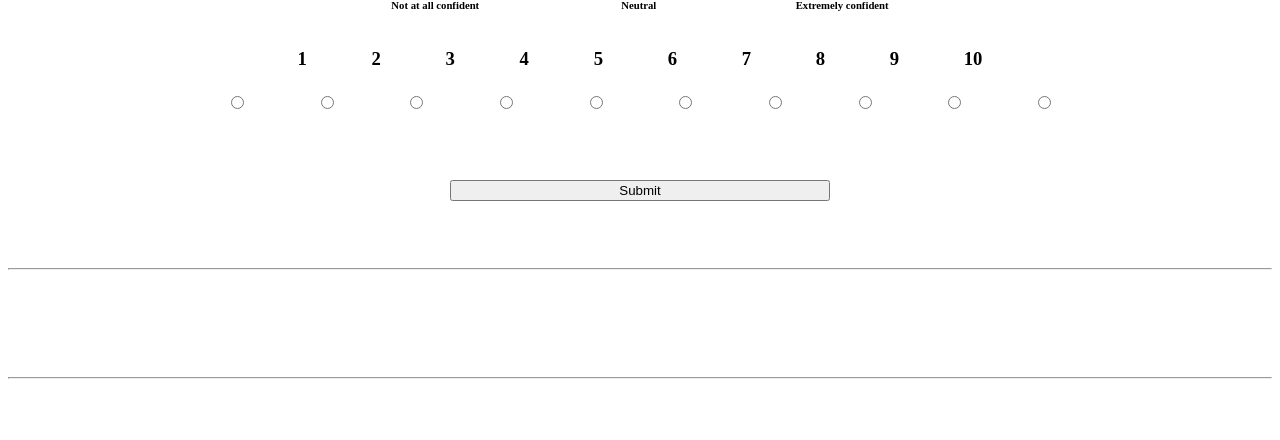
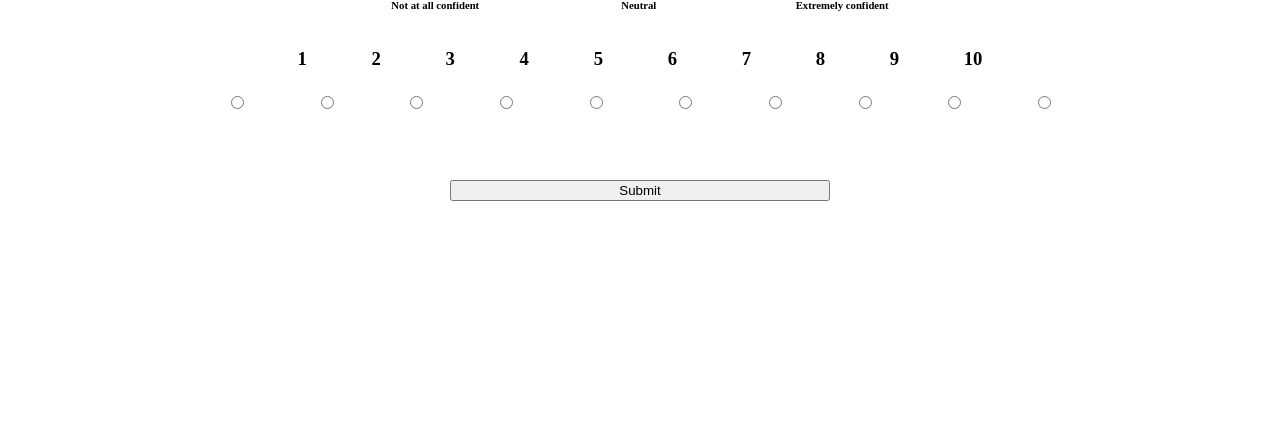
Before and after one commit to hicsail/omm-docker, a PHP site: page /confidence/confidence_form.php in a window 1280 px wide. Shown: the part 193-633 px from the top of the page. Run offline with PHP 8.4, Linux system fonts and the light colour scheme; data that the repository does not hold is empty.

Commit message:
remove extra instructions

```diff
--- a/app/confidence/confidence_form.php
+++ b/app/confidence/confidence_form.php
@@ -41,28 +41,4 @@
 
                 </form>
                 <br><br>
-
-
-                </h3>
-                </center>
-                <br>
-                <hr>
-                <div class="next_page">
-                    <br><br><br>
-                    </center>
-                    <h3><b>
-                            <center class="task_instruction">
-                            </center>
-
-                    </h3><br>
-
-
-
-                    <hr>
-                    <br>
-                    <br>
-                    <center>
-                        <a href="" class="button" style="color:white"><span> Start Activity </span></button>
-                    </center></a>
-                </div>
 </body>
--- a/app/instructions/instruction_content.php
+++ b/app/instructions/instruction_content.php
@@ -19,7 +19,7 @@
         <hr>
         <br>
         <center>
-            <a href="" class="button" style="color:white"><span> Start Activity </span></button>
+            <a href="" class="button" style="color:white"><span> Next </span></button>
         </center></a>
     </div>
 </body>
--- a/app/instructions/instruction_script.js
+++ b/app/instructions/instruction_script.js
@@ -5,7 +5,7 @@ const instructionPageData = {
   },
   instruction_page2: {
     instruction:
-      ' On the next page, please login with username <span style="color: blue;"> pat</span> and password <span style="color: blue;">admin123</span>. <br><br><br>If needed, you can click on “forgot username/password”.<br><br><br>     After you login, please download the <span style="text-decoration: underline; color: blue;">August 2018</span> statement.<br><br><br>Once I click on "Start Activity”, please complete this task as quickly and accurately as you can.<br><br><br>',
+      ' On the next page, please login with username <span style="color: blue;"> pat</span> and password <span style="color: blue;">admin123</span>. <br><br><br>If needed, you can click on “forgot username/password”.<br><br><br>     After you login, please download the <span style="text-decoration: underline; color: blue;">August 2018</span> statement.<br><br><br>Once I click on "Next”, please complete this task as quickly and accurately as you can.<br><br><br>',
     nextPage: "../confidence/1.php",
   },
   task_instruction: {
```
Also changed, not shown: app/confidence/confidence_script.js (+4 -7 lines).
